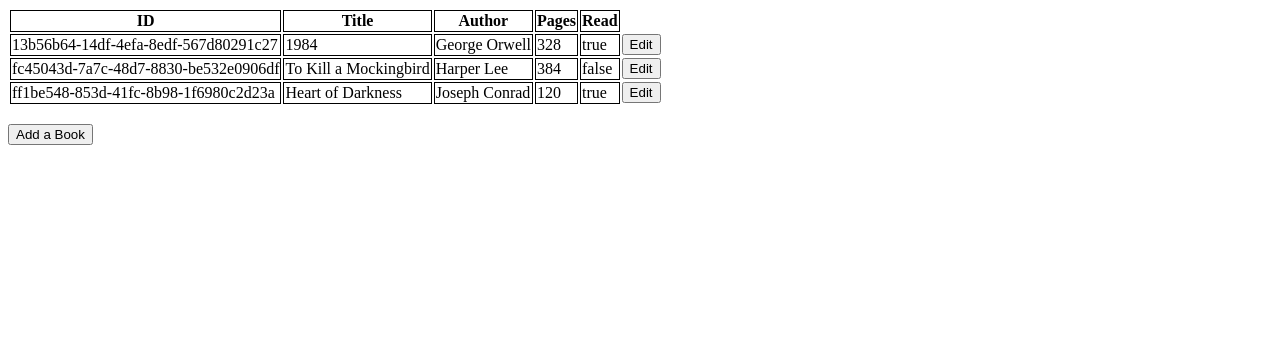
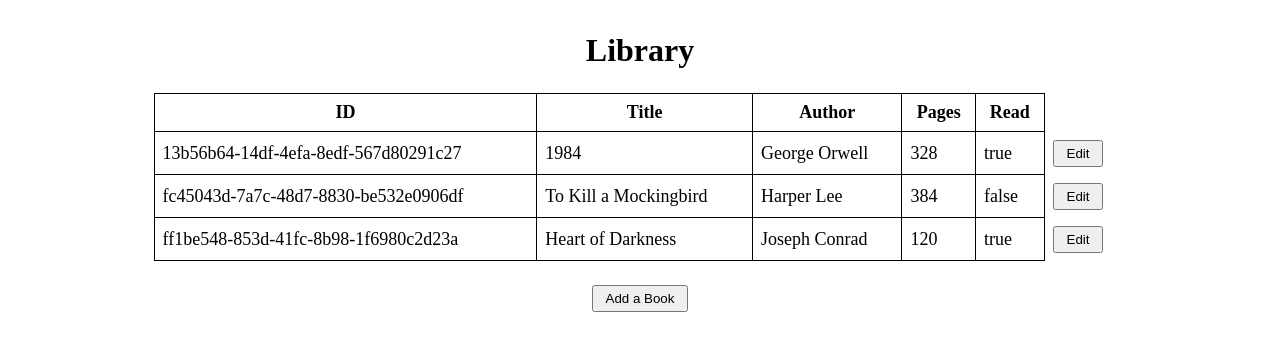
Before and after one commit to bBob21/odin-library, a plain HTML site: page index.html in a window 1280 px wide. Drawn offline with Linux system fonts and the light colour scheme.

Commit message:
Basic CSS, still need to change functionality to use prototype function instead

```diff
--- a/index.html
+++ b/index.html
@@ -8,6 +8,7 @@
     <script src="script.js" defer></script>
 </head>
 <body>
+    <p class="header">Library</p>
     <table id="table">
         <thead>
             <tr>
@@ -21,7 +22,6 @@
         <tbody id="tableBody"></tbody>
         </tbody>
     </table>
-    <br>
     <button id="showAddBookDialog">Add a Book</button>
     <dialog id="addBookDialog">
         <p>Add a New Book</p>
--- a/script.js
+++ b/script.js
@@ -3,6 +3,9 @@ const abFormDialog = document.getElementById("addBookDialog");
 const abShowBtn = document.getElementById("showAddBookDialog");
 const abCancelBtn = document.getElementById("abCancelBtn")
 
+// TODO
+//  use a prototype function instead
+// seperate read from edit
 abShowBtn.addEventListener("click", () => {
     abFormDialog.showModal();
 });
@@ -55,12 +58,15 @@ function displayBooksFromLibrary(){
             attrElement.textContent = val;
             bookElement.appendChild(attrElement);
         })
+        let editBtnContainer = document.createElement('td');
         let editBtn = document.createElement('button');
         editBtn.textContent = 'Edit';
+        editBtn.classList.add("editBtn")
         editBtn.addEventListener("click", () => {
             editBookDialog(book);
         })
-        bookElement.appendChild(editBtn)
+        editBtnContainer.appendChild(editBtn)
+        bookElement.appendChild(editBtnContainer)
 
         table.appendChild(bookElement);
     }
--- a/style.css
+++ b/style.css
@@ -1,7 +1,24 @@
+body{
+    font-size:18px;
+    display:grid;
+    gap:24px;
+    padding:24px;
+    justify-items: center;
+}
+
 th, td{
     border:1px solid black;
+    padding:8px;
 }
 
+tr td:last-child{
+    border:none;
+}
+
+table{
+    border-collapse: collapse;
+    width: 80%;
+}
 form{
     display:grid;
     grid-template-columns: 1fr 1fr;
@@ -16,3 +33,18 @@ dialog p{
 #abSubmitBtn, #abCancelBtn, #ebCancelBtn {
     grid-column: 1/-1;
 }
+
+.editBtn{
+    padding:4px 12px;
+}
+
+#showAddBookDialog {
+    width:auto;
+    padding:4px 12px;
+}
+
+.header{
+    font-size: 32px;
+    font-weight: bold;
+    margin:0;
+}
```
